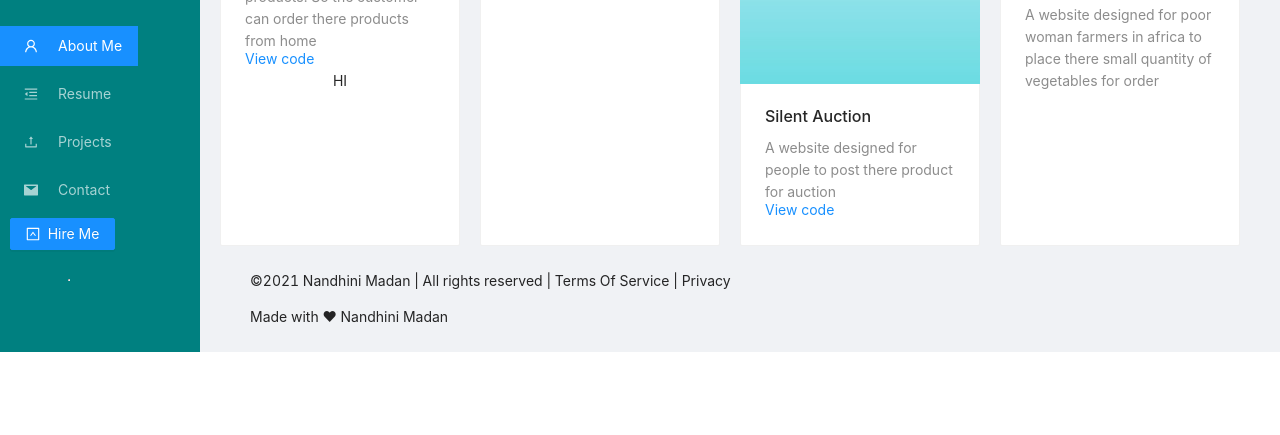
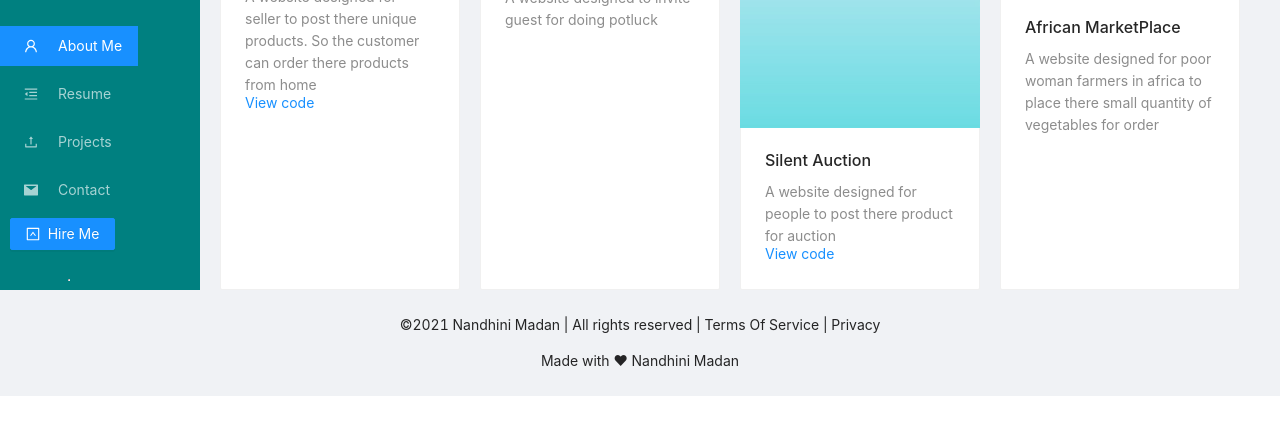
Before and after one commit to Nandhini-Madan/myPortfolio, a React (Create React App) app: page /Projects in a window 1280 px wide. Shown: the part 285-720 px from the top of the page. Built offline with nearby package versions, Linux system fonts and the light colour scheme.

Commit message:
Footer updated

```diff
--- a/public/index.html
+++ b/public/index.html
@@ -24,6 +24,7 @@
       work correctly both with client-side routing and a non-root public URL.
       Learn how to configure a non-root public URL by running `npm run build`.
     -->
+    <meta name="viewport" content="width=device-width, initial-scale=1.0">
     <title>Portfolio</title>
   </head>
   <body>
--- a/src/App.css
+++ b/src/App.css
@@ -22,3 +22,28 @@
 .ant-menu.ant-menu-dark{
     background: teal;
 }
+.Footer{
+display: flex;
+justify-content: center;
+}
+.ant-layout-footer {
+    padding: 24px 50px;
+    color: rgba(0, 0, 0, 0.85);
+    font-size: 14px;
+    background: #f0f2f5;
+    display: flex;
+    justify-content: center;
+    flex-direction: column;
+    align-content: center;
+    align-items: center;
+    background: teal;
+}
+
+@media only screen and (max-width: 600px) {
+    .app{
+        display: flex;
+        justify-content: center;
+        background-color: tomato;
+        color:tomato
+    }
+}
--- a/src/components/Projects.js
+++ b/src/components/Projects.js
@@ -12,6 +12,8 @@ const Projects = () => {
    return (
       <>
       <Title level={2}>Recent Projects</Title>
+      <br></br>
+      <br></br>
       <div className="projectContainer">
          <Card
             hoverable
@@ -24,7 +26,6 @@ const Projects = () => {
             >
                View code
             </a>
-            <Paragraph>HI</Paragraph>
          </Card>
 
          <Card
```
Also changed, not shown: src/App.js (+7 -2 lines), 1 other file (tests, documents, lock files or other folders).
